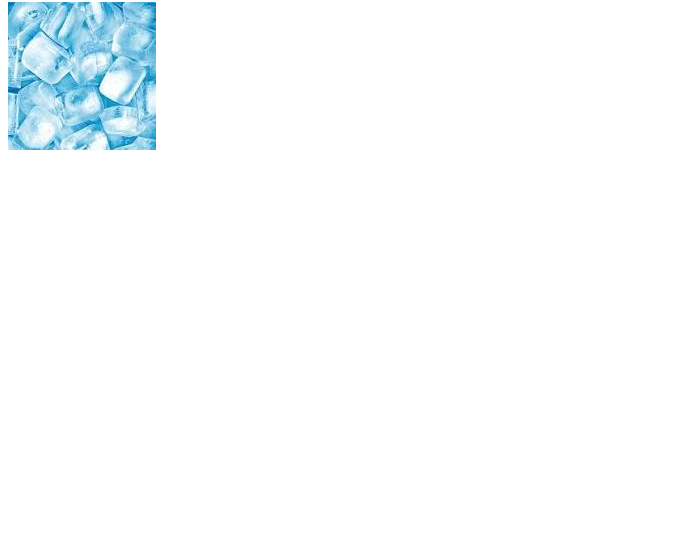
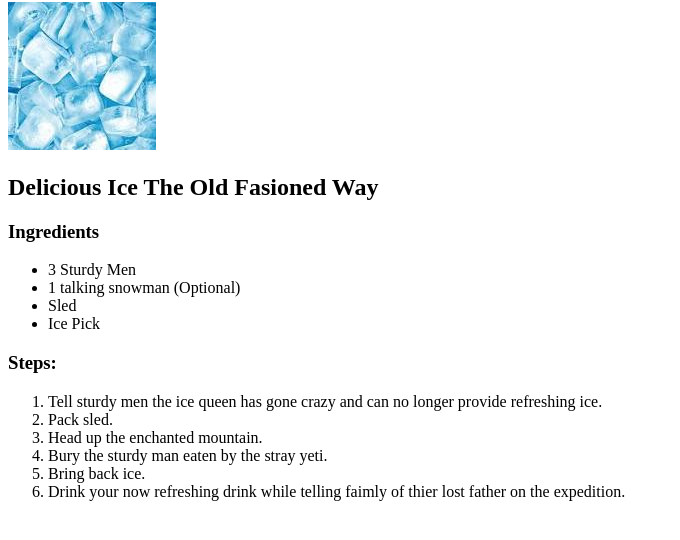
Before and after one commit to gwenmwadda/odin-recipes, a plain HTML site: page recipes/ice.html in a window 1280 px wide. Shown: the part 78-618 px from the top of the page, without its empty margins (0-680 px from the left). Drawn offline with Linux system fonts and the light colour scheme.

```diff
--- a/recipes/ice.html
+++ b/recipes/ice.html
@@ -10,7 +10,31 @@
     <p>
 
     </p>
-    <img src="./images/ice.jpeg">
+    <img src="./images/ice.jpeg" alt="Ice">
+    <h2>Delicious Ice The Old Fasioned Way</h2>
+
+    <h3>Ingredients</h3>
+    <p><ul>
+        <li>3 Sturdy Men</li>
+        <li>1 talking snowman (Optional)</li>
+        <li>Sled</li>
+        <li>Ice Pick</li>
+    </ul>
+
+</p>
+    <h3>Steps:</h3>
+    <p>
+
+        <ol>
+            <li>Tell sturdy men the ice queen has gone crazy and can no longer provide refreshing ice.</li>
+            <li>Pack sled.</li>
+            <li>Head up the enchanted mountain.</li>
+            <li>Bury the sturdy man eaten by the stray yeti.</li>
+            <li>Bring back ice.</li>
+            <li>Drink your now refreshing drink while telling faimly of thier lost father on the expedition.</li>
+        </ol>
+    </p>
+
 
 </body>
 </html>
```
Also changed, not shown: index.html (+4 -1 lines), recipes/stonesoup.html (added, +31 -0 lines), recipes/images/stonesoup.jpeg (added).
